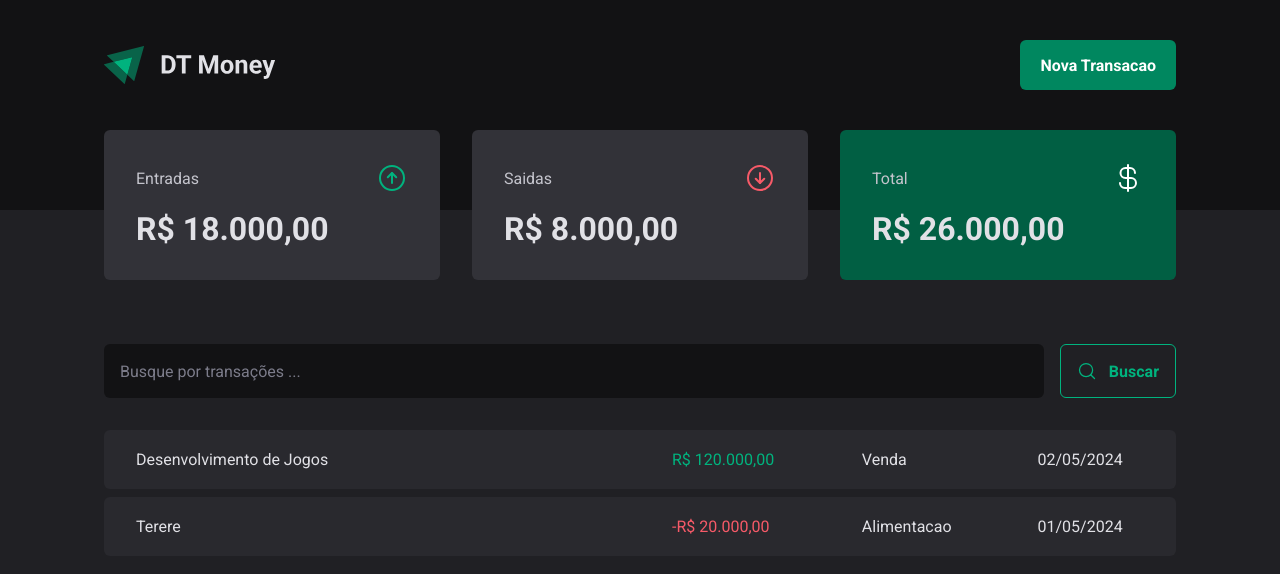
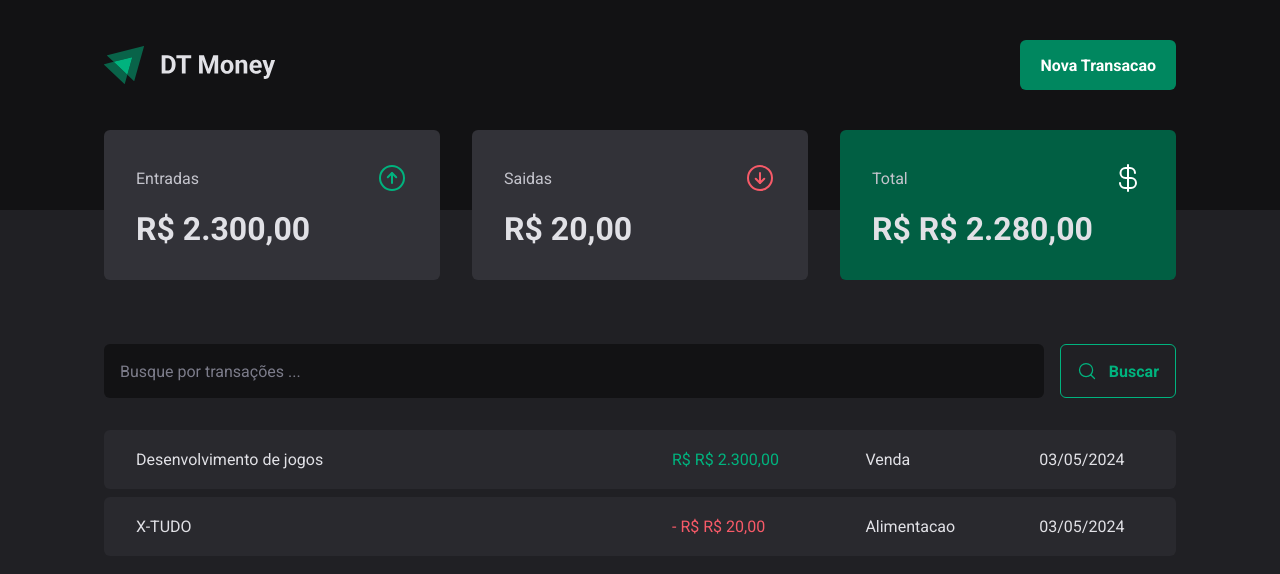
Before and after one commit to AlyssonBormann/dt-money-reactjs, a React (Vite) app: page / in a window 1280 px wide. Shown: the top 574 px of the page. Built offline with nearby package versions, Linux system fonts and the light colour scheme; data requests are answered from the project's data file.

Commit message:
calculando valores de uma API e formatando valores

```diff
--- a/package.json
+++ b/package.json
@@ -5,12 +5,14 @@
   "type": "module",
   "scripts": {
     "dev": "vite",
+    "dev:server": "npx json-server server.json -p 3333 -w -d 500",
     "build": "tsc && vite build",
     "lint": "eslint . --ext ts,tsx --report-unused-disable-directives --max-warnings 0",
     "preview": "vite preview"
   },
   "dependencies": {
     "@radix-ui/react-dialog": "^1.0.5",
+    "@radix-ui/react-radio-group": "^1.1.3",
     "phosphor-react": "^1.4.1",
     "react": "^18.2.0",
     "react-dom": "^18.2.0",
@@ -27,6 +29,7 @@
     "eslint": "^8.57.0",
     "eslint-plugin-react-hooks": "^4.6.0",
     "eslint-plugin-react-refresh": "^0.4.6",
+    "json-server": "0.17.4",
     "typescript": "^5.2.2",
     "vite": "^5.2.0"
   }
--- /dev/null
+++ b/server.json
@@ -0,0 +1,20 @@
+{
+  "transactions": [
+    {
+      "id": 1,
+      "description": "Desenvolvimento de jogos",
+      "type": "income",
+      "category": "Venda",
+      "price": 2300,
+      "createdAt": "2024-05-03T13:07:14.642Z"
+    },
+    {
+      "id": 2,
+      "description": "X-TUDO",
+      "type":"outcome",
+      "category":"Alimentacao",
+      "price": 20,
+      "createdAt":"2024-05-03T10:07:14.642Z"
+    }
+  ]
+}
--- a/src/App.tsx
+++ b/src/App.tsx
@@ -1,4 +1,5 @@
 import { ThemeProvider } from 'styled-components'
+import { TransactionsProvider } from './contexts/TransactionsContext'
 import { Transactions } from './pages/Transactions'
 import { GlobalStyle } from './styles/global'
 import { defaultTheme } from './styles/themes/default'
@@ -7,7 +8,9 @@ export function App() {
   return (
     <ThemeProvider theme={defaultTheme}>
       <GlobalStyle />
-      <Transactions />
+      <TransactionsProvider>
+        <Transactions />
+      </TransactionsProvider>
     </ThemeProvider>
   )
 }
--- a/src/components/NewTransactionModal/index.tsx
+++ b/src/components/NewTransactionModal/index.tsx
@@ -24,11 +24,11 @@ export function NewTransactionModal() {
           <input type="text" placeholder="Categoria" required />
 
           <TransactionType>
-            <TransactionTypeButton variant="income">
+            <TransactionTypeButton variant="income" value="income">
               <ArrowCircleUp size={24} /> Entrada
             </TransactionTypeButton>
 
-            <TransactionTypeButton variant="outcome">
+            <TransactionTypeButton variant="outcome" value="outcome">
               <ArrowCircleDown size={24} /> Saída
             </TransactionTypeButton>
           </TransactionType>
--- a/src/components/NewTransactionModal/styles.ts
+++ b/src/components/NewTransactionModal/styles.ts
@@ -1,4 +1,5 @@
 import * as Dialog from '@radix-ui/react-dialog'
+import * as RadioGroup from '@radix-ui/react-radio-group'
 import styled from 'styled-components'
 
 export const Overlay = styled(Dialog.Overlay)`
@@ -69,7 +70,7 @@ export const CloseButton = styled(Dialog.Close)`
   color: ${(props) => props.theme['gray-500']};
 `
 
-export const TransactionType = styled.div`
+export const TransactionType = styled(RadioGroup.Root)`
   display: grid;
   grid-template-columns: repeat(2, 1fr);
   gap: 1rem;
@@ -79,7 +80,9 @@ export const TransactionType = styled.div`
 interface TransactionTypeButtonProps {
   variant: 'income' | 'outcome'
 }
-export const TransactionTypeButton = styled.button<TransactionTypeButtonProps>`
+export const TransactionTypeButton = styled(
+  RadioGroup.Item,
+)<TransactionTypeButtonProps>`
   background: ${(props) => props.theme['gray-700']};
   padding: 1rem;
   display: flex;
@@ -87,7 +90,7 @@ export const TransactionTypeButton = styled.button<TransactionTypeButtonProps>`
   justify-content: center;
   gap: 0.5rem;
   border-radius: 6px;
-  cursor: point;
+  cursor: pointer;
   border: 0;
   color: ${(props) => props.theme['gray-500']};
 
@@ -97,4 +100,21 @@ export const TransactionTypeButton = styled.button<TransactionTypeButtonProps>`
         ? props.theme['green-300']
         : props.theme['red-300']};
   }
+
+  &[data-state='unchecked']:hover {
+    transition: background-color 0.2s;
+    background: ${(props) => props.theme['gray-600']};
+  }
+
+  &[data-state='checked'] {
+    color: ${(props) => props.theme.white};
+    background: ${(props) =>
+      props.variant === 'income'
+        ? props.theme['green-500']
+        : props.theme['red-500']};
+
+    svg {
+      color: ${(props) => props.theme.white};
+    }
+  }
 `
--- a/src/components/Summary/index.tsx
+++ b/src/components/Summary/index.tsx
@@ -1,7 +1,31 @@
 import { ArrowCircleDown, ArrowCircleUp, CurrencyDollar } from 'phosphor-react'
+import { useContext } from 'react'
+import { TransactionsContext } from '../../contexts/TransactionsContext'
+import { priceFormatter } from '../../utils/formatted'
 import { SummaryCard, SummaryContainer } from './styles'
 
 export function Summary() {
+  const { transactions } = useContext(TransactionsContext)
+
+  const summary = transactions.reduce(
+    (acc, transaction) => {
+      if (transaction.type === 'income') {
+        acc.income += transaction.price
+        acc.total += transaction.price
+      } else {
+        acc.outcome += transaction.price
+        acc.total -= transaction.price
+      }
+
+      return acc
+    },
+    {
+      income: 0,
+      outcome: 0,
+      total: 0,
+    },
+  )
+
   return (
     <SummaryContainer>
       <SummaryCard>
@@ -9,21 +33,21 @@ export function Summary() {
           <span>Entradas</span>
           <ArrowCircleUp size={32} color="#00b37e" />
         </header>
-        <strong>R$ 18.000,00</strong>
+        <strong>{priceFormatter.format(summary.income)}</strong>
       </SummaryCard>
       <SummaryCard>
         <header>
           <span>Saidas</span>
           <ArrowCircleDown size={32} color="#f75a68" />
         </header>
-        <strong>R$ 8.000,00</strong>
+        <strong>{priceFormatter.format(summary.outcome)}</strong>
       </SummaryCard>
       <SummaryCard variant="green">
         <header>
           <span>Total</span>
           <CurrencyDollar size={32} color="#fff" />
         </header>
-        <strong>R$ 26.000,00</strong>
+        <strong>R$ {priceFormatter.format(summary.total)}</strong>
       </SummaryCard>
     </SummaryContainer>
   )
--- /dev/null
+++ b/src/contexts/TransactionsContext.tsx
@@ -0,0 +1,41 @@
+import { ReactNode, createContext, useEffect, useState } from 'react'
+
+export interface Transaction {
+  id: number
+  description: string
+  type: 'income' | 'outcome'
+  category: string
+  price: number
+  createdAt: string
+}
+
+interface TransactionContextType {
+  transactions: Transaction[]
+}
+
+interface TransactionsProviderProps {
+  children: ReactNode
+}
+
+export const TransactionsContext = createContext({} as TransactionContextType)
+
+export function TransactionsProvider({ children }: TransactionsProviderProps) {
+  const [transactions, setTransactions] = useState<Transaction[]>([])
+
+  async function loadTransactions() {
+    const response = await fetch('http://localhost:3333/transactions')
+    const data = await response.json()
+
+    setTransactions(data)
+  }
+
+  useEffect(() => {
+    loadTransactions()
+  }, [])
+
+  return (
+    <TransactionsContext.Provider value={{ transactions }}>
+      {children}
+    </TransactionsContext.Provider>
+  )
+}
--- a/src/pages/Transactions/index.tsx
+++ b/src/pages/Transactions/index.tsx
@@ -1,5 +1,8 @@
+import { useContext } from 'react'
 import { Header } from '../../components/Header'
 import { Summary } from '../../components/Summary'
+import { TransactionsContext } from '../../contexts/TransactionsContext'
+import { dateFormatter, priceFormatter } from '../../utils/formatted'
 import { SearchForm } from './components/SearchForm'
 import {
   PriceHighLight,
@@ -8,6 +11,8 @@ import {
 } from './styles'
 
 export function Transactions() {
+  const { transactions } = useContext(TransactionsContext)
+
   return (
     <div>
       <Header />
@@ -16,23 +21,23 @@ export function Transactions() {
         <SearchForm />
         <TransactionsTable>
           <tbody>
-            <tr>
-              <td width="50%">Desenvolvimento de Jogos</td>
-              <td>
-                <PriceHighLight variant="income">R$ 120.000,00</PriceHighLight>
-              </td>
-              <td>Venda</td>
-              <td>02/05/2024</td>
-            </tr>
-            <tr>
-              <td width="50%">Terere</td>
-              <td>
-                {' '}
-                <PriceHighLight variant="outcome">-R$ 20.000,00</PriceHighLight>
-              </td>
-              <td>Alimentacao</td>
-              <td>01/05/2024</td>
-            </tr>
+            {transactions.map((transaction) => {
+              return (
+                <tr key={transaction.id}>
+                  <td width="50%">{transaction.description}</td>
+                  <td>
+                    <PriceHighLight variant={transaction.type}>
+                      {transaction.type === 'outcome' && '- '} R${' '}
+                      {priceFormatter.format(transaction.price)}
+                    </PriceHighLight>
+                  </td>
+                  <td>{transaction.category}</td>
+                  <td>
+                    {dateFormatter.format(new Date(transaction.createdAt))}
+                  </td>
+                </tr>
+              )
+            })}
           </tbody>
         </TransactionsTable>
       </TransactionContainer>
--- /dev/null
+++ b/src/utils/formatted.ts
@@ -0,0 +1,6 @@
+export const dateFormatter = new Intl.DateTimeFormat('pt-BR')
+
+export const priceFormatter = new Intl.NumberFormat('pt-BR', {
+  style: 'currency',
+  currency: 'BRL',
+})
```
Also changed, not shown: 1 other file (tests, documents, lock files or other folders).
